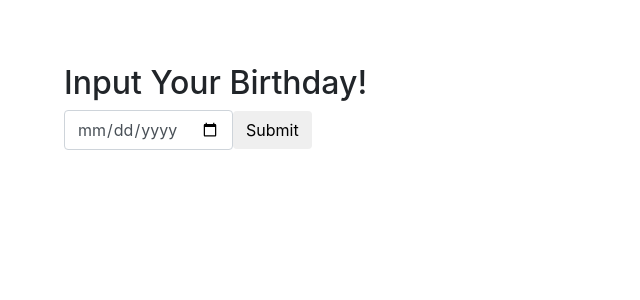
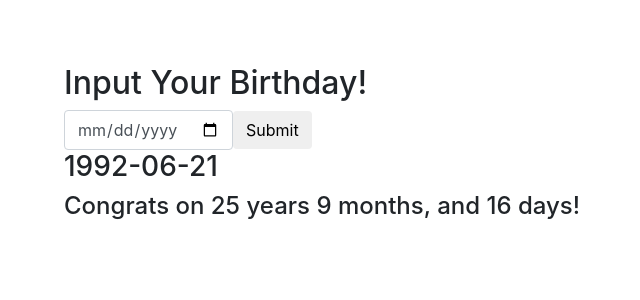
Before and after one commit to marialobillo/ageteller, a React (Create React App) app: page / in a window 1280 px wide. Shown: the top 300 px of the page, without its empty margins (207-847 px from the left). Built offline with nearby package versions, Linux system fonts and the light colour scheme.

Commit message:
calculation for get time on earth

```diff
--- /dev/null
+++ b/src/components/AgeStats.js
@@ -0,0 +1,27 @@
+import React, { Component } from 'react';
+
+class AgeStats extends Component{
+	timeSince(date){
+		let today = new Date().getTime();
+		let other_date = new Date(date).getTime();
+		let difference = Math.abs(today - other_date);
+
+		let days = Math.floor(difference / (1000*3600*24));
+		let years = Math.floor(days/365);
+		days -= years*365;
+		let months = Math.floor(days/31);
+		days -= months*31;
+
+		return `${years} years ${months} months, and ${days} days`;
+	}
+	render(){
+		return(
+			<div>
+				<h3>{this.props.date}</h3>
+				<h4>Congrats on {this.timeSince(this.props.date)}!</h4>
+			</div>
+		);
+	}
+}
+
+export default AgeStats;
--- a/src/components/App.js
+++ b/src/components/App.js
@@ -1,6 +1,7 @@
 import React, {Component} from 'react';
 import { Form, FormControl, Button } from 'react-bootstrap';
 import './App.css';
+import AgeStats from './AgeStats';
 
 class App extends Component{
 	constructor(){
@@ -32,6 +33,7 @@
 						{' '}
 						<Button onClick={() => this.changeBirthday()}>Submit</Button>
 					</Form>
+					<AgeStats date={this.state.birthday}/>
 				</div>
 			</div>
 		);
```
Also changed, not shown: public/party.png (added).
